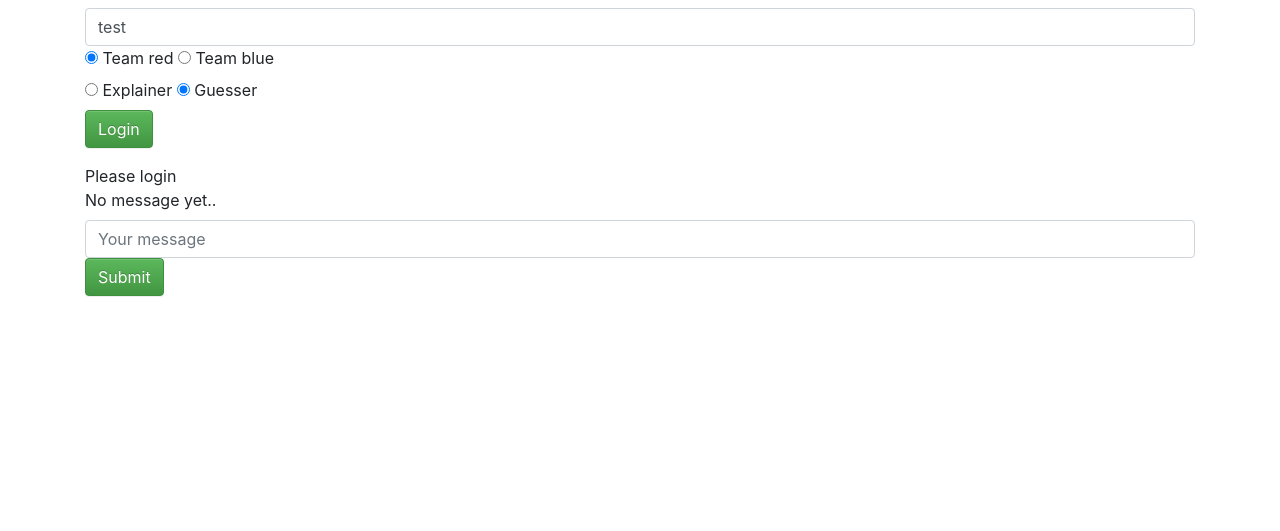
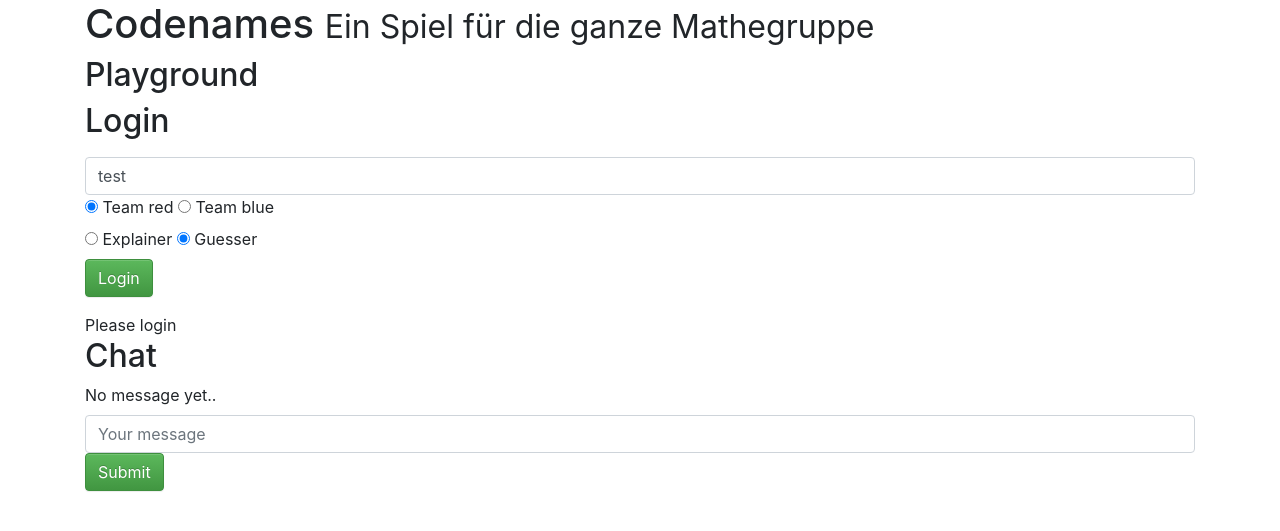
Before and after one commit to dieret/codenames, a Flask app: page / in a window 1280 px wide. Shown: the top 531 px of the page. Run offline with Flask 2, Linux system fonts and the light colour scheme; some libraries are stand-ins or nearby versions.

Commit message:
Add more bootstrap stuff

```diff
--- a/static/css/main.css
+++ b/static/css/main.css
@@ -4,6 +4,9 @@ body {
     font-family: sans-serif;
 }
 
+.container {
+    max-width: 800px;
+}
 
 .tile {
   background-color: #FFD480; /* brown background */
--- a/templates/session.html
+++ b/templates/session.html
@@ -166,11 +166,22 @@
 
   <body>
 
-  <div class="playground">
-    <!-- gets filled by the JS -->
+  <div class="container">
+    <div class="page-header">
+    <h1>Codenames <small>Ein Spiel für die ganze Mathegruppe</small></h1>
+    </div>
   </div>
 
+  <div class="container">
+    <h2 class="label label-default">Playground</h2>
+    <div class="playground">
+      <!-- gets filled by the JS -->
+    </div>
+  </div>
+
+
   <div class="container login">
+    <h2 class="label label-default">Login</h2>
     <form action="" method="POST" id="login">
       <div class="form-group">
         <label for="user_input"></label>
@@ -197,7 +208,8 @@
   </div>
 
 
-  <div class="container chat">
+    <div class="container chat">
+  <h2 class="label label-default">Chat</h2>
     <div class="message_holder">
       No message yet..
     </div>
```
